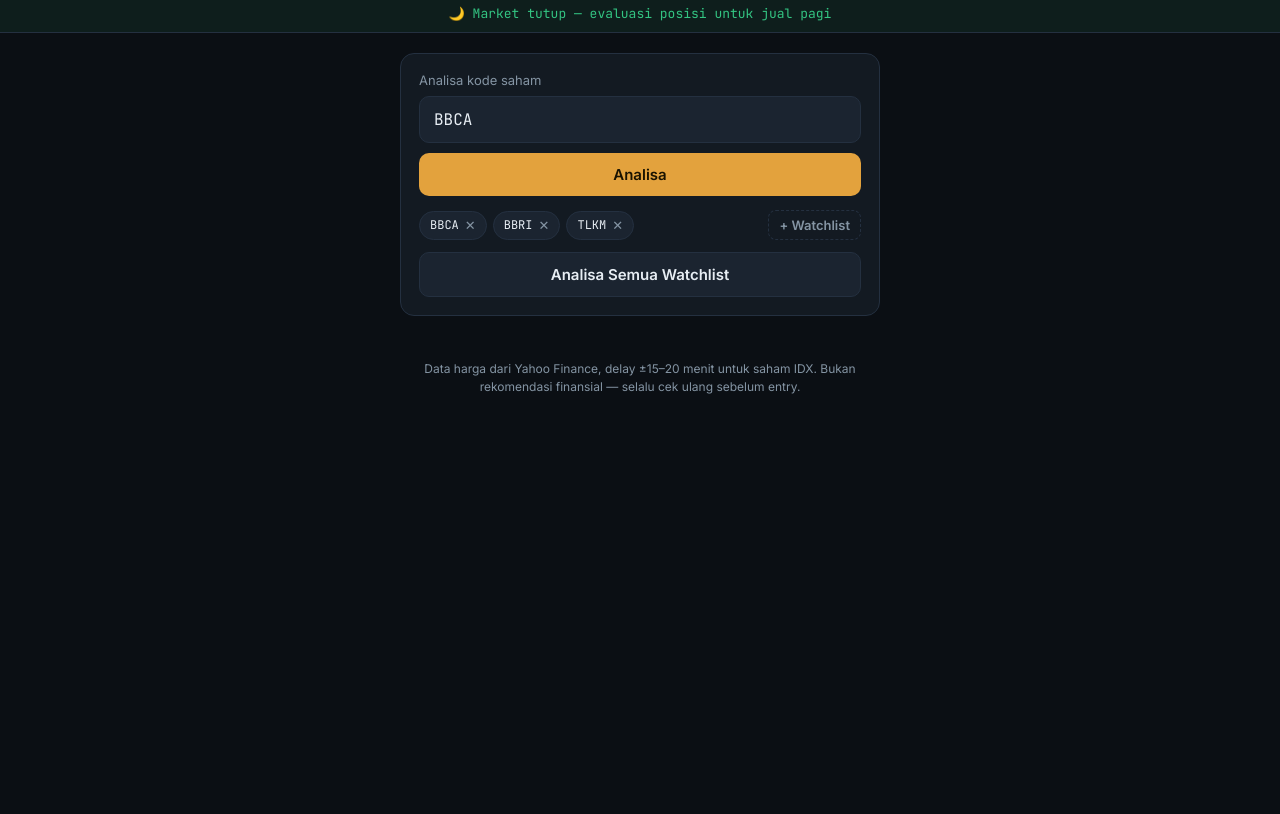
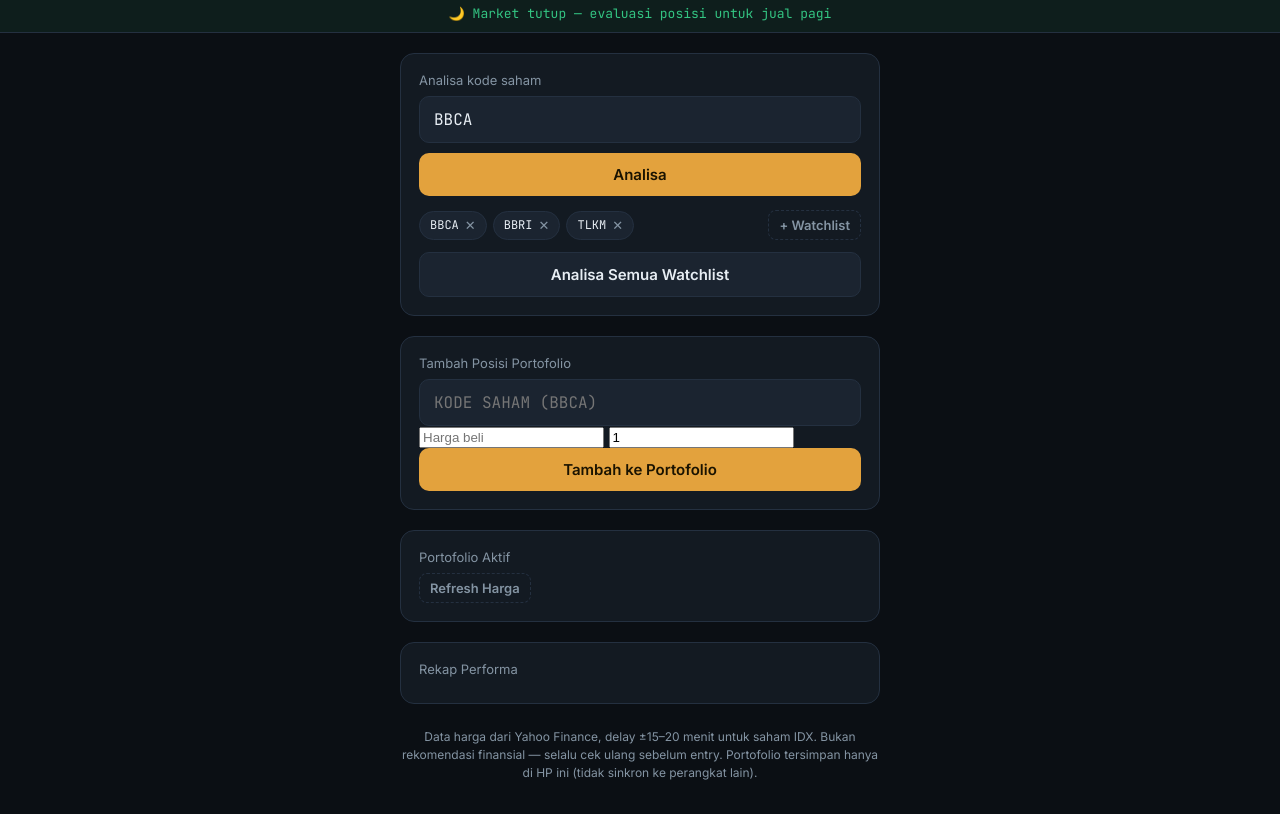
Before and after one commit to fitryandhika/saham-ai-vercel, a website: page index.html in a window 1280 px wide. Shown: the part 64-878 px from the top of the page. Before the commit the page ends 800 px from the top, so only its background shows below. Drawn offline with Linux system fonts and the light colour scheme.

Commit message:
Update index.html

```diff
--- a/index.html
+++ b/index.html
@@ -42,9 +42,33 @@
 
   <section id="hasil" class="results"></section>
 
+  <section class="panel">
+    <label class="panel-label">Tambah Posisi Portofolio</label>
+    <div class="portfolio-form">
+      <input id="pfKode" type="text" placeholder="Kode saham (BBCA)" autocomplete="off">
+      <input id="pfHarga" type="number" placeholder="Harga beli" inputmode="decimal">
+      <input id="pfLot" type="number" placeholder="Jumlah lot" value="1" inputmode="numeric">
+      <button class="btn-primary" id="btnTambahPosisi">Tambah ke Portofolio</button>
+    </div>
+  </section>
+
+  <section class="panel">
+    <div class="panel-label-row">
+      <span class="panel-label">Portofolio Aktif</span>
+      <button class="btn-ghost" id="btnRefreshPortfolio">Refresh Harga</button>
+    </div>
+    <div id="portfolioList"></div>
+  </section>
+
+  <section class="panel">
+    <label class="panel-label">Rekap Performa</label>
+    <div id="recapStats"></div>
+  </section>
+
   <p class="disclaimer">
     Data harga dari Yahoo Finance, delay ±15–20 menit untuk saham IDX.
     Bukan rekomendasi finansial — selalu cek ulang sebelum entry.
+    Portofolio tersimpan hanya di HP ini (tidak sinkron ke perangkat lain).
   </p>
 
 </main>
```
